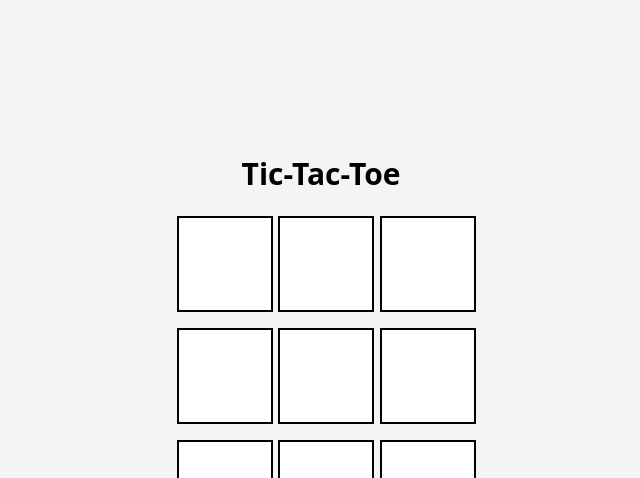
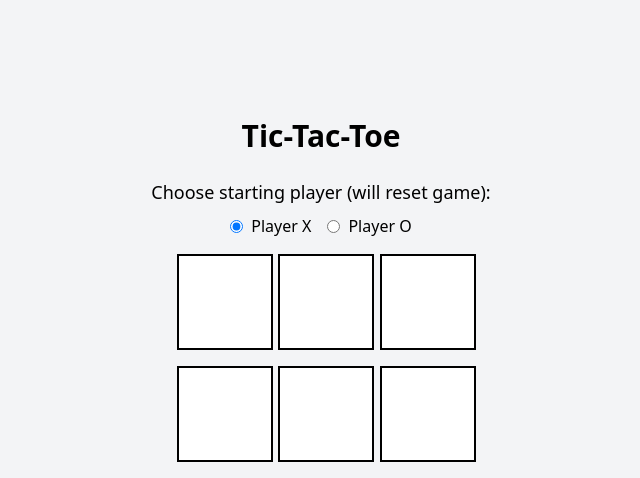
Before and after one commit to rilesc555/SOSGame, a Flask app: page / in a window 1280 px wide. Shown: the top 478 px of the page, without its empty margins (319-959 px from the left). Run offline with Flask 3, Linux system fonts and the light colour scheme.

Commit message:
add radio buttons, fix radio buttons, comment, etc.

```diff
--- a/templates/tictactoe.html
+++ b/templates/tictactoe.html
@@ -1,89 +1,176 @@
 <!DOCTYPE html>
 <html lang="en">
   <head>
-    <meta charset="UTF-8">
-    <meta name="viewport" content="width=device-width, initial-scale=1.0">
+    <meta charset="UTF-8" />
+    <meta name="viewport" content="width=device-width, initial-scale=1.0" />
     <title>Tic-Tac-Toe Game</title>
     <!-- Tailwind CSS -->
-    <link href="https://cdn.jsdelivr.net/npm/tailwindcss@2.2.19/dist/tailwind.min.css" rel="stylesheet">
+    <link
+      href="https://cdn.jsdelivr.net/npm/tailwindcss@2.2.19/dist/tailwind.min.css"
+      rel="stylesheet"
+    />
   </head>
   <body class="bg-gray-100 h-screen flex items-center justify-center">
-
     <div class="container text-center">
       <h1 class="text-3xl font-bold mb-6">Tic-Tac-Toe</h1>
 
-    <div id="gameBoard" class="grid grid-cols-3 grid-rows-3 gap-4 mx-auto mb-6 w-72">
-        <div class="cell bg-white w-24 h-24 border-2 border-black flex items-center justify-center text-4xl cursor-pointer" data-index="0"></div>
-        <div class="cell bg-white w-24 h-24 border-2 border-black flex items-center justify-center text-4xl cursor-pointer" data-index="1"></div>
-        <div class="cell bg-white w-24 h-24 border-2 border-black flex items-center justify-center text-4xl cursor-pointer" data-index="2"></div>
-        <div class="cell bg-white w-24 h-24 border-2 border-black flex items-center justify-center text-4xl cursor-pointer" data-index="3"></div>
-        <div class="cell bg-white w-24 h-24 border-2 border-black flex items-center justify-center text-4xl cursor-pointer" data-index="4"></div>
-        <div class="cell bg-white w-24 h-24 border-2 border-black flex items-center justify-center text-4xl cursor-pointer" data-index="5"></div>
-        <div class="cell bg-white w-24 h-24 border-2 border-black flex items-center justify-center text-4xl cursor-pointer" data-index="6"></div>
-        <div class="cell bg-white w-24 h-24 border-2 border-black flex items-center justify-center text-4xl cursor-pointer" data-index="7"></div>
-        <div class="cell bg-white w-24 h-24 border-2 border-black flex items-center justify-center text-4xl cursor-pointer" data-index="8"></div>
+      <!-- Player Selection -->
+      <div class="mb-4">
+        <label class="text-lg font-medium"
+          >Choose starting player (will reset game):</label
+        >
+        <div class="flex justify-center space-x-4 mt-2">
+          <label class="inline-flex items-center">
+            <input
+              type="radio"
+              name="player"
+              value="X"
+              class="form-radio"
+              checked
+            />
+            <span class="ml-2">Player X</span>
+          </label>
+          <label class="inline-flex items-center">
+            <input type="radio" name="player" value="O" class="form-radio" />
+            <span class="ml-2">Player O</span>
+          </label>
+        </div>
       </div>
 
+      <!-- Game Board -->
+      <div
+        id="gameBoard"
+        class="grid grid-cols-3 grid-rows-3 gap-4 mx-auto mb-6 w-72"
+      >
+        <div
+          class="cell bg-white w-24 h-24 border-2 border-black flex items-center justify-center text-4xl cursor-pointer"
+          data-index="0"
+        ></div>
+        <div
+          class="cell bg-white w-24 h-24 border-2 border-black flex items-center justify-center text-4xl cursor-pointer"
+          data-index="1"
+        ></div>
+        <div
+          class="cell bg-white w-24 h-24 border-2 border-black flex items-center justify-center text-4xl cursor-pointer"
+          data-index="2"
+        ></div>
+        <div
+          class="cell bg-white w-24 h-24 border-2 border-black flex items-center justify-center text-4xl cursor-pointer"
+          data-index="3"
+        ></div>
+        <div
+          class="cell bg-white w-24 h-24 border-2 border-black flex items-center justify-center text-4xl cursor-pointer"
+          data-index="4"
+        ></div>
+        <div
+          class="cell bg-white w-24 h-24 border-2 border-black flex items-center justify-center text-4xl cursor-pointer"
+          data-index="5"
+        ></div>
+        <div
+          class="cell bg-white w-24 h-24 border-2 border-black flex items-center justify-center text-4xl cursor-pointer"
+          data-index="6"
+        ></div>
+        <div
+          class="cell bg-white w-24 h-24 border-2 border-black flex items-center justify-center text-4xl cursor-pointer"
+          data-index="7"
+        ></div>
+        <div
+          class="cell bg-white w-24 h-24 border-2 border-black flex items-center justify-center text-4xl cursor-pointer"
+          data-index="8"
+        ></div>
+      </div>
+
+      <!-- Game Message -->
       <div class="message text-lg font-medium mb-4" id="message"></div>
 
-    <button class="bg-blue-500 hover:bg-blue-600 text-white font-bold py-2 px-4 rounded" onclick="resetGame()">Restart Game</button>
+      <!-- Restart Button -->
+      <button
+        class="bg-blue-500 hover:bg-blue-600 text-white font-bold py-2 px-4 rounded"
+        onclick="resetGame()"
+      >
+        Restart Game
+      </button>
     </div>
 
     <script>
-    let currentPlayer = '{{ current_player }}';
+      // Function to get the selected player from radio buttons
+      function getSelectedPlayer() {
+        return document.querySelector('input[name="player"]:checked').value;
+      }
+
+      //set initial player
+      let currentPlayer = getSelectedPlayer();
       let gameActive = true;
-    let board = ['', '', '', '', '', '', '', '', ''];
+      let board = ["", "", "", "", "", "", "", "", ""];
 
-    const cells = document.querySelectorAll('.cell');
-    const message = document.getElementById('message');
+      const cells = document.querySelectorAll(".cell");
+      const message = document.getElementById("message");
 
-    cells.forEach(cell => cell.addEventListener('click', handleCellClick));
+      // Add click event listeners to the game board cells
+      cells.forEach((cell) => cell.addEventListener("click", handleCellClick));
 
+      // Handle click on game board cells
       function handleCellClick(e) {
-        const index = e.target.getAttribute('data-index');
+        const index = e.target.getAttribute("data-index");
 
-        if (board[index] === '' && gameActive) {
+        if (board[index] === "" && gameActive) {
           board[index] = currentPlayer;
           e.target.textContent = currentPlayer;
 
           if (checkWin()) {
             message.textContent = `Player ${currentPlayer} Wins!`;
             gameActive = false;
-            } else if (board.every(cell => cell !== '')) {
-                message.textContent = 'It\'s a Draw!';
+          } else if (board.every((cell) => cell !== "")) {
+            message.textContent = "It's a Draw!";
             gameActive = false;
           } else {
-                currentPlayer = currentPlayer === 'X' ? 'O' : 'X';
+            currentPlayer = currentPlayer === "X" ? "O" : "X";
             message.textContent = `Player ${currentPlayer}'s turn`;
           }
         }
       }
 
+      // Check for winning condition
       function checkWin() {
         const winPatterns = [
-            [0, 1, 2], [3, 4, 5], [6, 7, 8],
-            [0, 3, 6], [1, 4, 7], [2, 5, 8],
-            [0, 4, 8], [2, 4, 6]
+          [0, 1, 2],
+          [3, 4, 5],
+          [6, 7, 8],
+          [0, 3, 6],
+          [1, 4, 7],
+          [2, 5, 8],
+          [0, 4, 8],
+          [2, 4, 6],
         ];
 
-        return winPatterns.some(pattern => {
-            return pattern.every(index => board[index] === currentPlayer);
+        return winPatterns.some((pattern) => {
+          return pattern.every((index) => board[index] === currentPlayer);
         });
       }
 
+      // Reset the game and set the starting player based on selected radio button
       function resetGame() {
-        currentPlayer = 'X';
+        // Set player based on selection
+        currentPlayer = getSelectedPlayer();
         gameActive = true;
-        board = ['', '', '', '', '', '', '', '', ''];
-        cells.forEach(cell => {
-            cell.textContent = '';
+        board = ["", "", "", "", "", "", "", "", ""];
+        cells.forEach((cell) => {
+          cell.textContent = "";
         });
         message.textContent = `Player ${currentPlayer}'s turn`;
       }
 
-    // Initialize the message at the start of the game
+      // Initialize the message when the game first loads
       message.textContent = `Player ${currentPlayer}'s turn`;
+
+      // Add event listeners to the radio buttons to reset the game whenever the selection changes
+      const radioButtons = document.querySelectorAll('input[name="player"]');
+      radioButtons.forEach((button) => {
+        button.addEventListener("change", () => {
+          // Reset the game whenever the player selection changes
+          resetgame();
+        });
+      });
     </script>
-
   </body>
 </html>
```
Also changed, not shown: app.py (+5 -3 lines). Lines whose indentation alone changed are shown as unchanged.
